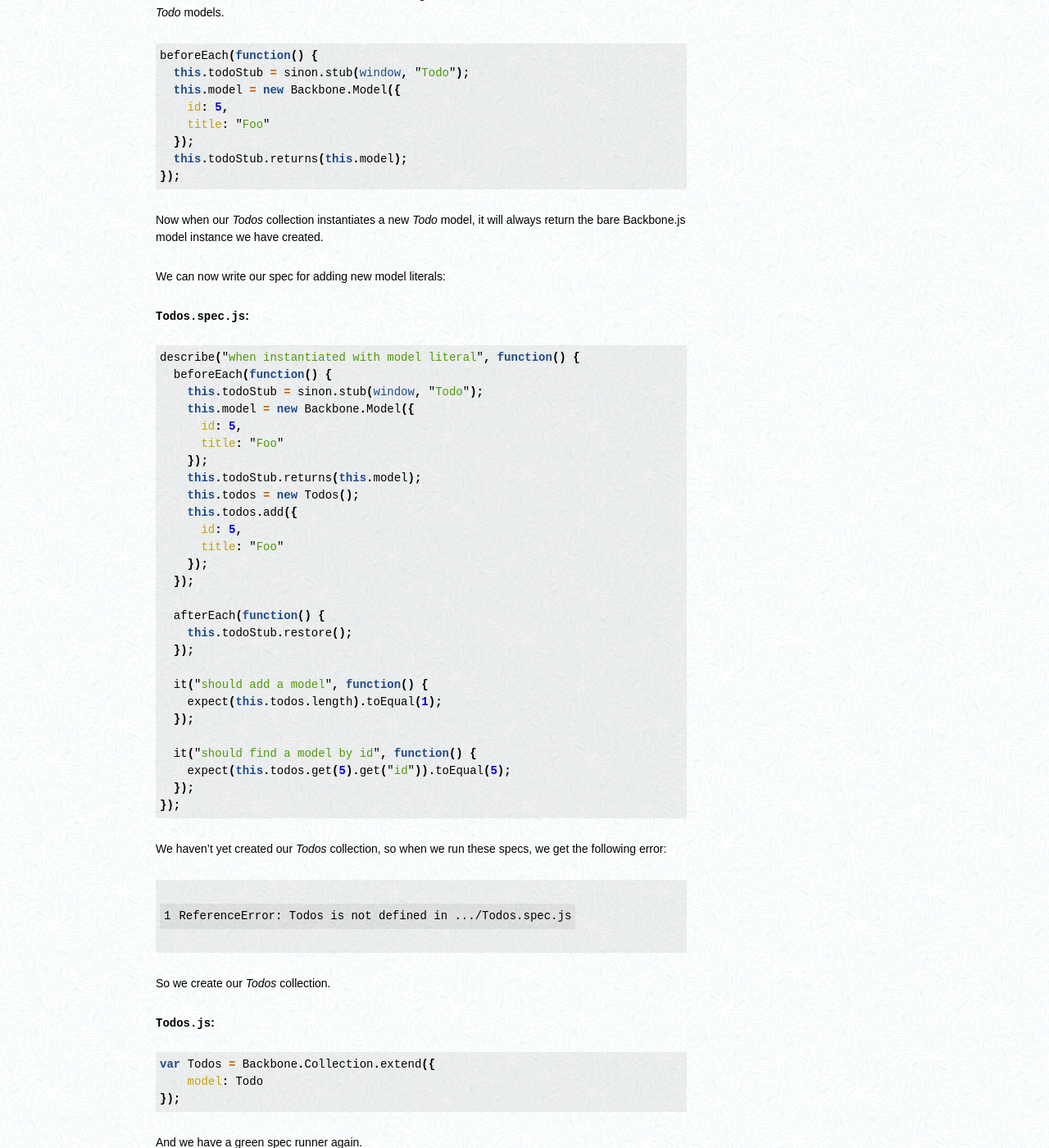
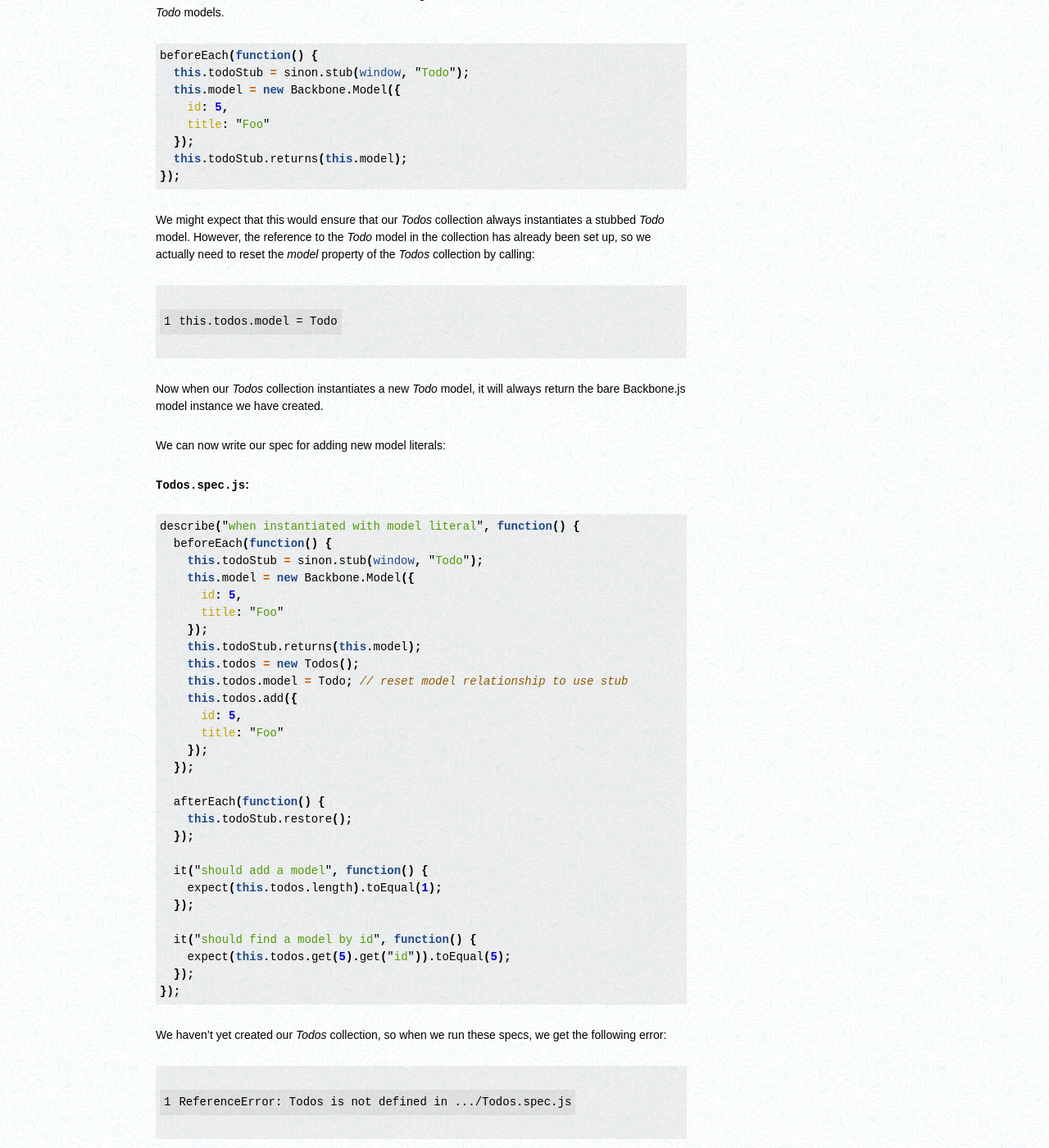
Before and after one commit to froots/froots.github.io, a Jekyll site: the page built from _posts/2011-03-25-testing-backbone-apps-with-jasmine-sinon-2.md, in a window 1280 px wide and 1400 px high, scrolled down 8965 px. Shown: the whole window at 82% size. Built offline with Jekyll 4.4.1, drawn with Linux system fonts in a browser that asks for light colours; Markdown is read by kramdown in place of the engine named in the settings; comment, search, counter and statistics services are not loaded.

Commit message:
Updated backbone post part 2 to include resetting of model relationship to use stubbed constructor

```diff
--- a/_posts/2011-03-25-testing-backbone-apps-with-jasmine-sinon-2.md
+++ b/_posts/2011-03-25-testing-backbone-apps-with-jasmine-sinon-2.md
@@ -327,6 +327,10 @@ beforeEach(function() {
 });
 {% endhighlight %}
 
+We might expect that this would ensure that our *Todos* collection always instantiates a stubbed *Todo* model. However, the reference to the *Todo* model in the collection has already been set up, so we actually need to reset the *model* property of the *Todos* collection by calling:
+
+    this.todos.model = Todo
+
 Now when our *Todos* collection instantiates a new *Todo* model, it will always return the bare Backbone.js model instance we have created.
 
 We can now write our spec for adding new model literals:
@@ -343,6 +347,7 @@ describe("when instantiated with model literal", function() {
     });
     this.todoStub.returns(this.model);
     this.todos = new Todos();
+    this.todos.model = Todo; // reset model relationship to use stub
     this.todos.add({
       id: 5,
       title: "Foo"
```
